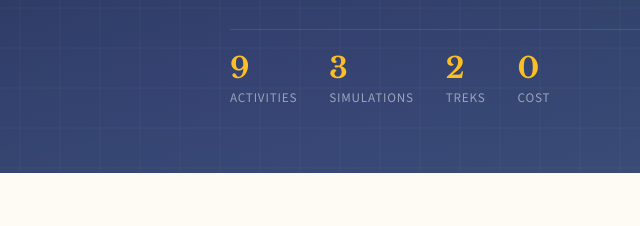
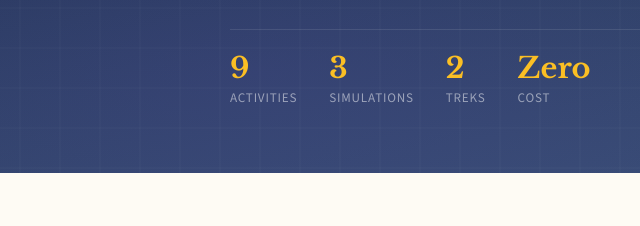
Before and after one commit to ProfessorJaredAlanStewart/Games-and-Simulations-, a plain HTML site: page index.html in a window 1280 px wide. Shown: the part 370-596 px from the top of the page, 0-640 px from the left. Drawn offline with nearby package versions, Linux system fonts and the light colour scheme.

Commit message:
Update index.html

```diff
--- a/index.html
+++ b/index.html
@@ -410,7 +410,7 @@
                 <div class="hero-stat-label">Treks</div>
             </div>
             <div>
-                <div class="hero-stat-num">0</div>
+                <div class="hero-stat-num">Zero</div>
                 <div class="hero-stat-label">Cost</div>
             </div>
         </div>
```
